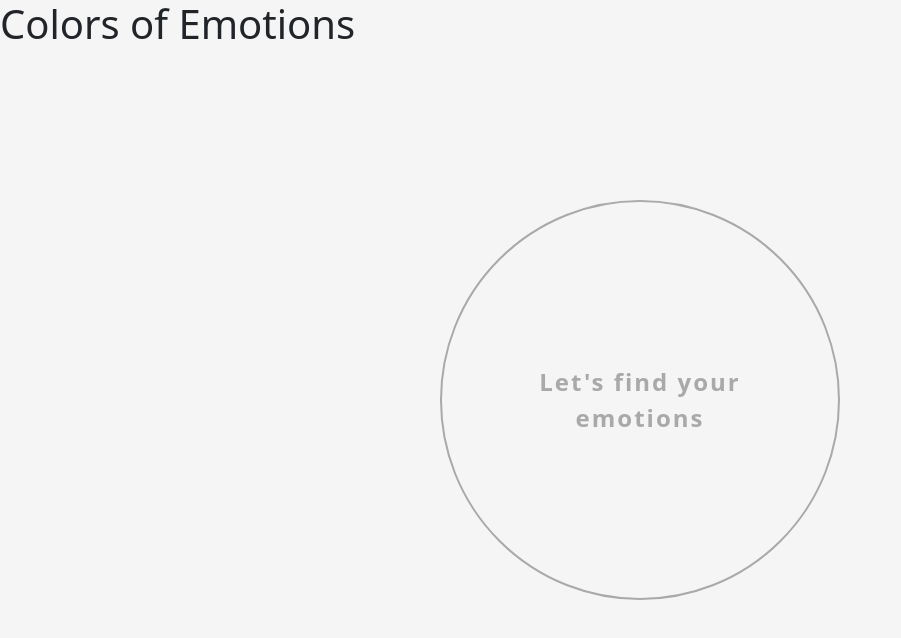
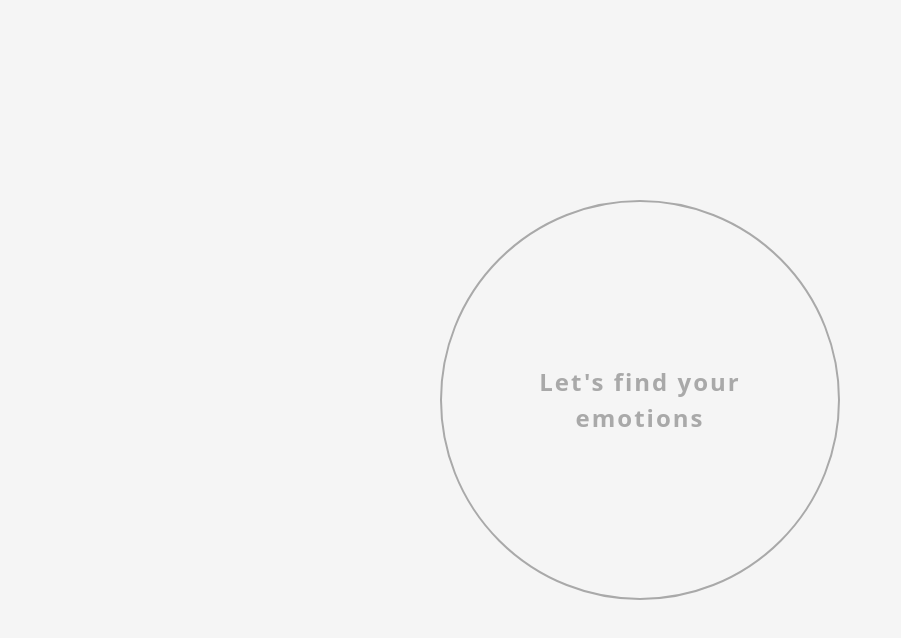
Before and after one commit to PoloCeleste/Color_of_Emotion, a Vue app in the folder front/vue-server/: page / in a window 1280 px wide. Shown: the top 638 px of the page, without its empty margins (0-901 px from the left). Built offline with nearby package versions, Linux system fonts and the light colour scheme.

Commit message:
241122 app view transition

```diff
--- a/front/vue-server/src/App.vue
+++ b/front/vue-server/src/App.vue
@@ -1,16 +1,55 @@
 <template>
-  <div>
-    <!-- <RouterLink :to="{ name: 'Start'}"></RouterLink>
-    <RouterLink :to="{ name: 'Recommend'}"></RouterLink> -->
-    <h1>Colors of Emotions</h1>
-    <RouterView />
+  <div class="container">
+    <Transition name="fade">
+      <h1 v-if="showTitle" class="title">Colors of Emotions</h1>
+    </Transition>
+    <Transition name="fade">
+      <RouterView v-if="showRouter" />
+    </Transition>
   </div>
 </template>
 
 <script setup>
+import { ref, onMounted } from 'vue';
 
+const showTitle = ref(false);
+const showRouter = ref(false);
+
+onMounted(() => {
+  setTimeout(() => {
+    showTitle.value = true;
+  }, 1000);
+
+  setTimeout(() => {
+    showTitle.value = false;
+  }, 4000);
+
+  setTimeout(() => {
+    showRouter.value = true;
+  }, 5000);
+});
 </script>
 
 <style scoped>
+.container {
+  display: flex;
+  justify-content: center;
+  align-items: center;
+  height: 100vh;
+}
 
+.title {
+  font-size: 2rem;
+  text-align: center;
+}
+
+.fade-enter-active,
+.fade-leave-active {
+  transition: opacity 0.5s ease;
+}
+
+.fade-enter-from,
+.fade-leave-to {
+  opacity: 0;
+}
 </style>
```
